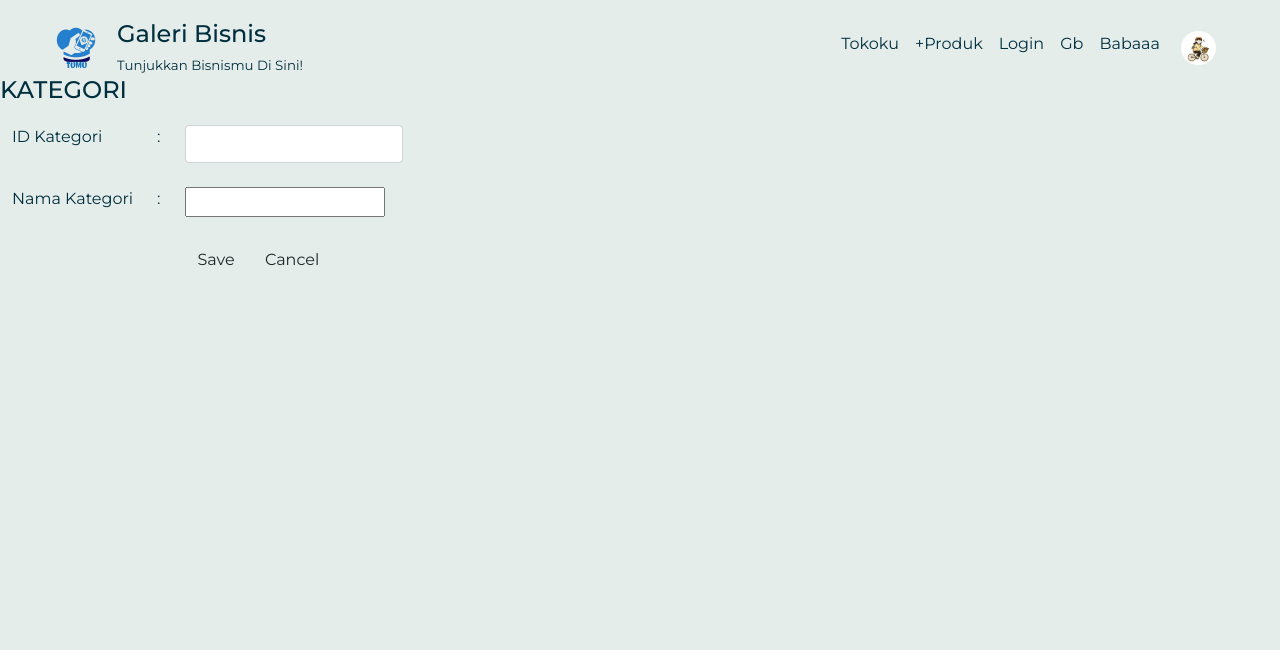
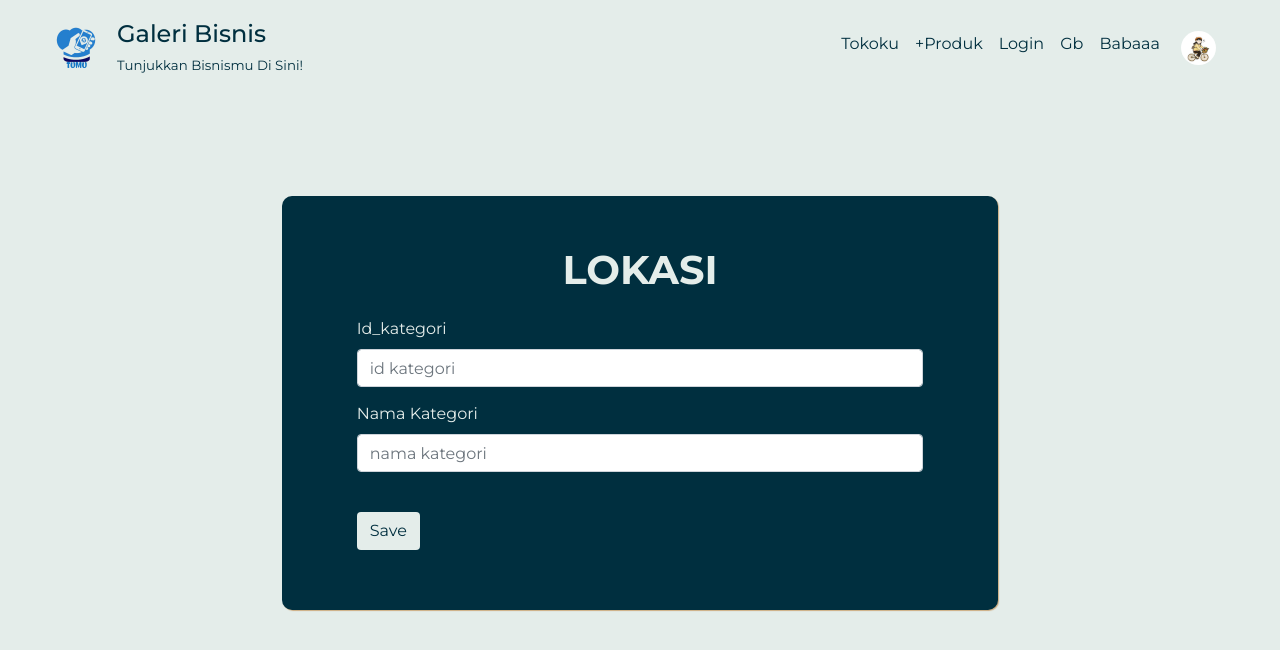
Before and after one commit to khonsa-mutmainnah/TumuGaleriBisnis, a PHP site: page /index.php?p=kategori in a window 1280 px wide. Shown: the top 650 px of the page. Run offline with PHP 8.4, Linux system fonts and the light colour scheme.

Commit message:
benerin form lokasi

```diff
--- a/StyleIndex.css
+++ b/StyleIndex.css
@@ -169,7 +169,7 @@
     margin-top: 10px;
 }
 
-.home p{
+.home .barang p{
     font-size: 10px;
 }
 /* Pengunjung css */
@@ -458,6 +458,45 @@
     margin-top: 15px;
 }
 
+.kategori .kategori-form{
+    border-radius: 10px;
+    padding: 50px 60px;
+    margin-top: 15vh;
+    margin-bottom: 16vh;
+    background-color: #002f3f;
+    color: #e4edea;
+    box-shadow: 1px 1px 1px #cdac81;
+}
+.kategori .button-end input{
+    background-color: #e4edea;
+    color:#002f3f;
+    font-weight: 400;
+    margin-top: 40px;
+    margin-bottom: 10px;
+}
+.kategori .button-end a{
+    background-color: #e4edea;
+    color:#002f3f;
+    font-weight: 400;
+}
+.kategori .btn:hover{
+    background-color: #cdac81;
+}
+/* .kategori .text-center h1{
+    font-weight: 600;
+    color: #e4edea;
+    text-transform: uppercase;
+    letter-spacing: 10px;
+}
+
+.kategori .username{
+    margin-top: 15px;
+}
+
+.kategori .form-label{
+    margin-top: 15px;
+}
+
 .kategori .lokasi-form{
     border-radius: 10px;
     padding: 50px 60px;
@@ -481,7 +520,7 @@
 }
 .kategori .btn:hover{
     background-color: #cdac81;
-}
+} */
 
 /* kategori list */
 .kategorilist .judul{
@@ -683,7 +722,7 @@
     border: none;
 }
 
-.galeri-bisnis .card p{
+.galeri-bisnis .tab-content p{
     font-size: 10px;
 }
 
--- a/pages/GaleriBisnis.php
+++ b/pages/GaleriBisnis.php
@@ -30,7 +30,7 @@
                         <img src="./gambar/foto.jpg" class="card-img-top rounded mx-auto d-block" alt="logo">
                         <div class="card-body">
                             <h5 class="card-title text-center">nama toko</h5>
-                            <p class="card-text">nanti di sini akan ada tagline tokonya. kurang lebih bisa 2-3 baris</p>
+                            <p class="card-text text-break">nanti di sini akan ada tagline tokonya. kurang lebih bisa 2-3 baris</p>
                             <p class="card-text">kecamatan, kota, provinsi</p>
                             <p class="card-text">@instagram_toko</p>
                             <p class="card-text">00000000</p>
--- a/pages/Home.php
+++ b/pages/Home.php
@@ -90,7 +90,7 @@
       </div>
     </div>
     <div class="col">
-      <div class="card">
+      <div class="card barang">
         <div id="carouselExampleControlsNoTouching_2" class="carousel slide" data-bs-touch="false" data-bs-interval="false">
           <div class="carousel-inner">
             <div class="carousel-item active">
--- a/pages/kategori.php
+++ b/pages/kategori.php
@@ -23,6 +23,24 @@
     }
 ?>
 <div class="kategori">
+    <div class="container col-lg-7">
+      <form form action="" method="post" class="kategori-form">
+        <h4 class="title text-center fs-1 fw-bolder" >LOKASI</h4>
+        <div class="col">
+          <label for="exampleFormControlInput1" class="form-label">id_kategori</label>
+          <input type="text" class="form-control" id="exampleFormControlInput1" placeholder="id kategori" name="id_kategori" value="<?php echo $objKategori->id_kategori; ?>">
+        </div>
+        <div class="col">
+          <label for="exampleFormControlInput1" class="form-label">nama kategori</label>
+          <input type="text" class="form-control" id="exampleFormControlInput1" placeholder="nama kategori" name="nama_kategori" value="<?php echo $objKategori->nama_kategori; ?>">
+        </div>
+        <div class="col-lg-6 button-end">
+          <input class="btn btnsuccess" name="btnSubmit" type="submit" value="Save" >
+        </div>
+      </form>
+    </div>
+</div>
+<!-- <div class="kategori">
 <h4 class="title" >KATEGORI</h4>
 <form action="" method="post">
     <table class="table table-borderless table-responsive" style="color:#D9DFDB;">
@@ -46,6 +64,6 @@
             <a href="index.php?p=kategorilist" class="btn btnwarning">Cancel</a></td>
         </tr>
     </table>
-</form>
+</form> -->
 
 </div>
```
Also changed, not shown: pages/userlist.php (+12 -12 lines).
